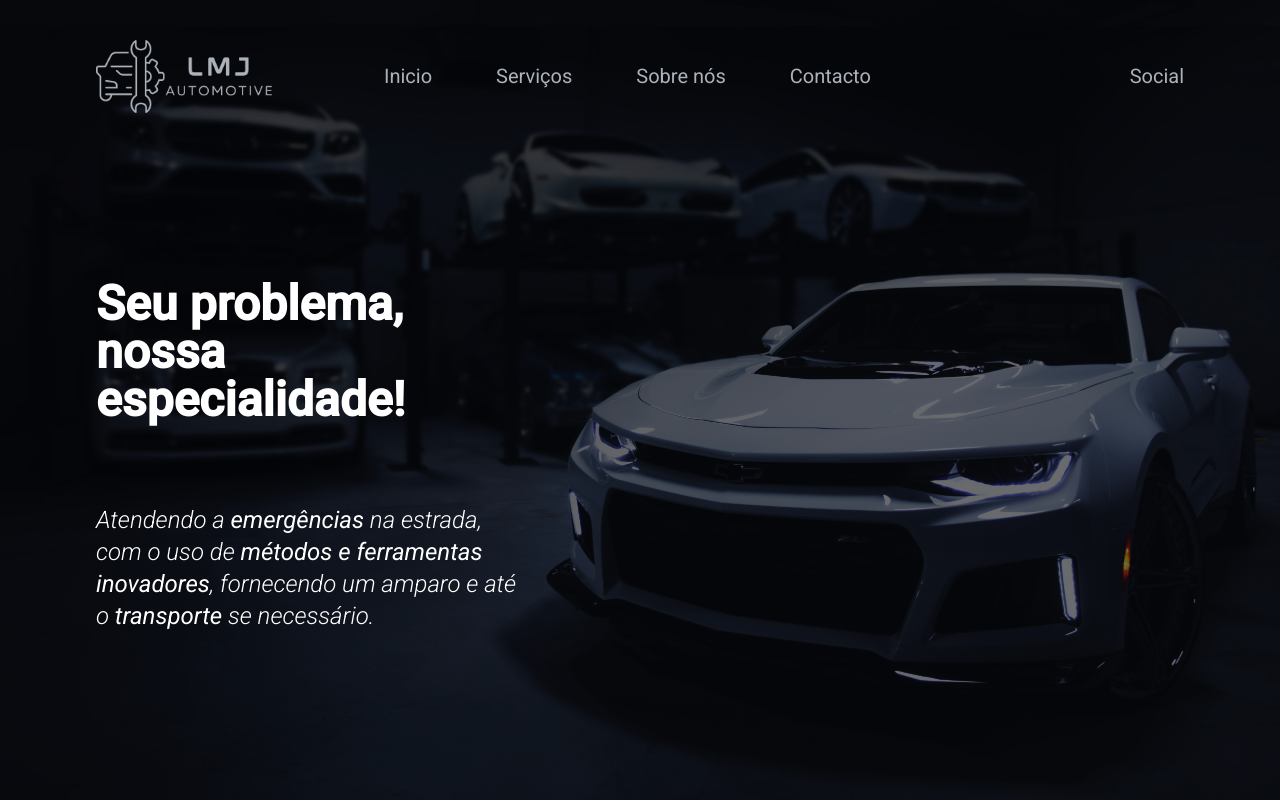
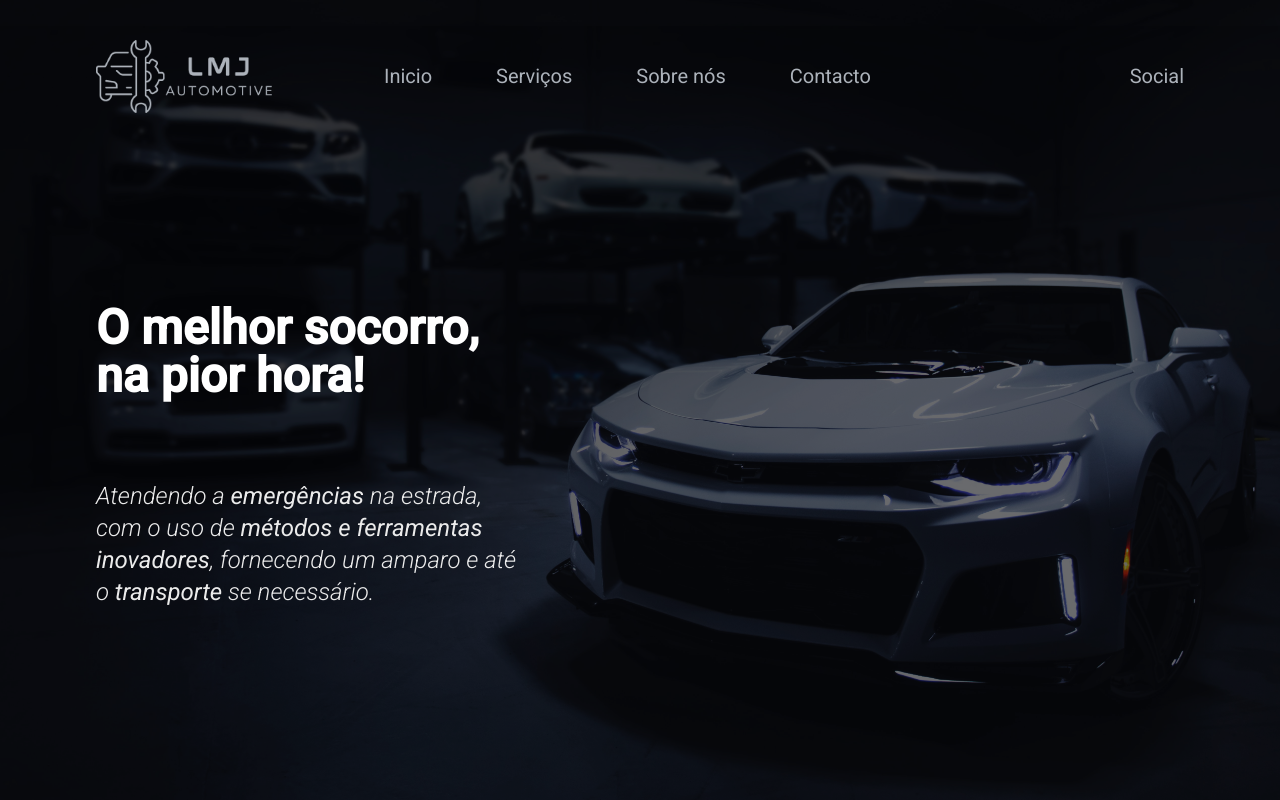
Before and after one commit to mateusfg7/lmj-automotive, a Next.js app: page / in a window 1280 px wide. Built offline with nearby package versions, Linux system fonts and the light colour scheme.

Commit message:
feat: update Main color

```diff
--- a/src/components/Main/index.tsx
+++ b/src/components/Main/index.tsx
@@ -3,9 +3,9 @@ export function Main() {
     <main className='flex-1 flex flex-col justify-center'>
       <div className='w-2/5 text-2xl'>
         <h1 className='font-bold text-5xl mb-20'>
-          Seu problema, nossa especialidade!
+          O melhor socorro, na pior hora!
         </h1>
-        <p className='italic'>
+        <p className='italic text-[#EBEBEB]'>
           Atendendo a <span className='font-normal'>emergências</span> na
           estrada, com o uso de{' '}
           <span className='font-normal'>métodos e ferramentas inovadores</span>,
```
